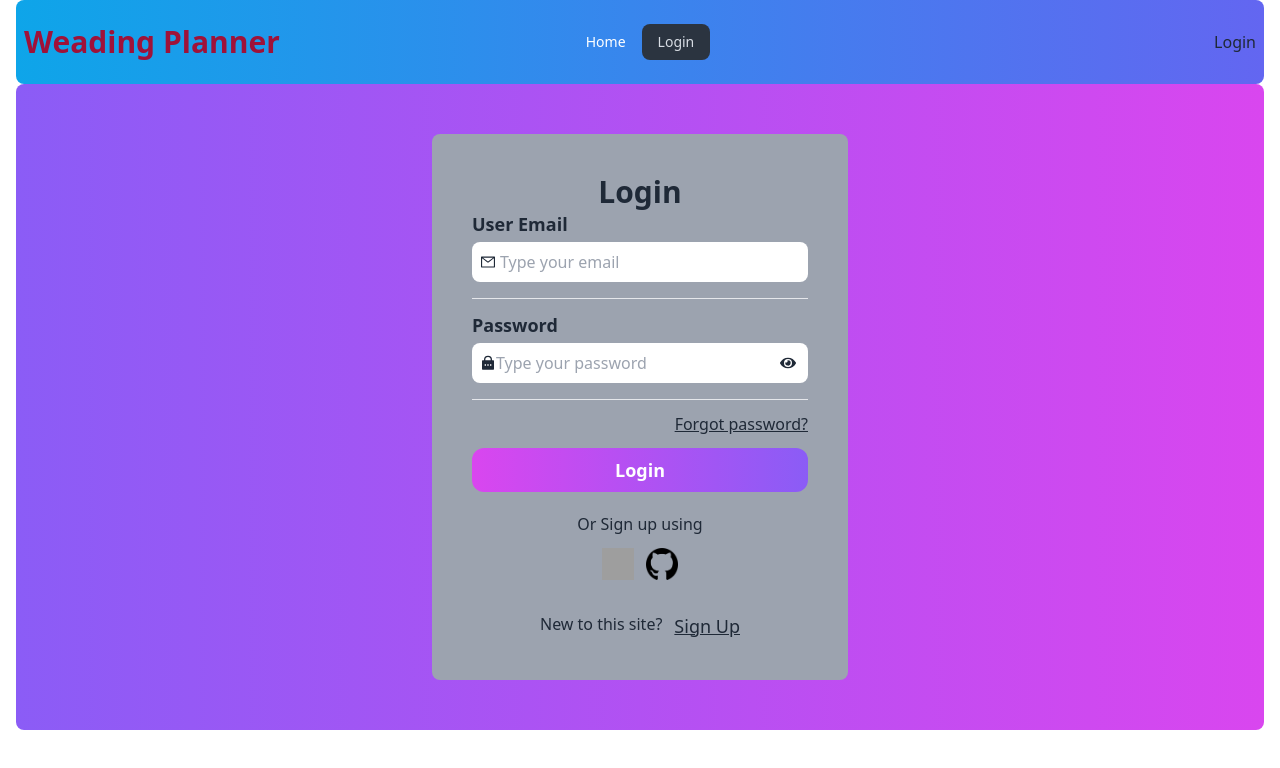
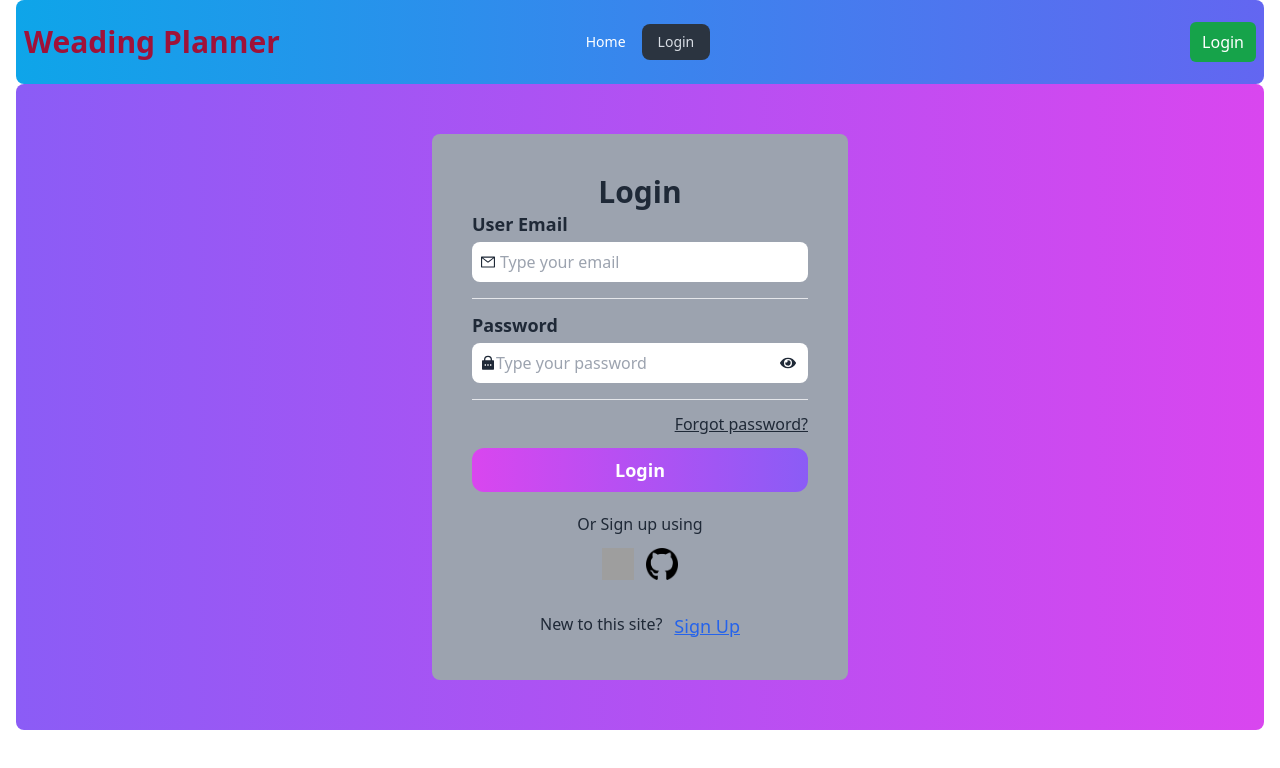
Before and after one commit to Its-Shojib/Event-Management-with-ReactAndFirebase, a React (Vite) app: page /login in a window 1280 px wide. Shown: the top 768 px of the page. Built offline with nearby package versions, Linux system fonts and the light colour scheme; no server answers; grey boxes are pictures that could not be loaded.

Commit message:
Profile Route Added

```diff
--- a/src/Components/Header.jsx
+++ b/src/Components/Header.jsx
@@ -13,6 +13,7 @@ const Header = () => {
             user && <>
                 <li><NavLink to='/about'>About</NavLink></li>
                 <li><NavLink to='/contact'>Contact</NavLink></li>
+                <li><NavLink to='/profile'>Profile</NavLink></li>
             </>
         }
         <li><NavLink to='/login'>Login</NavLink></li>
@@ -46,18 +47,22 @@ const Header = () => {
                 <div className="navbar-end">
                     {
                         user ? <>
+                            <div className="flex gap-4 items-center">
+                                <p className="text-xl font-bold">{user.displayName}</p>
                                 <div className="dropdown dropdown-end">
                                     <label tabIndex={0} className="btn btn-ghost btn-circle avatar">
                                         <div className="w-10 rounded-full">
                                             <img src={user.photoURL} />
                                         </div>
                                     </label>
-                                <ul tabIndex={0} className="menu menu-sm dropdown-content mt-3 z-[1] p-2 shadow bg-base-100 rounded-box w-52">
-                                    <li><p>{user.displayName}</p></li>
+                                    <ul tabIndex={0} className="menu menu-sm dropdown-content mt-3 z-[1] p-2 shadow rounded-box w-52">
+                                        <li><Link to='/profile'>Profile</Link></li>
                                         <li><button onClick={handleLogout}>Logout</button></li>
+
                                     </ul>
                                 </div>
-                        </> : <Link to='/login'>Login</Link>
+                            </div>
+                        </> : <Link className="bg-green-600 px-3 py-2 rounded-md text-white" to='/login'>Login</Link>
                     }
                 </div>
             </div>
--- a/src/Pages/Login.jsx
+++ b/src/Pages/Login.jsx
@@ -97,7 +97,7 @@ const Login = () => {
                 </div>
                 <div className="flex gap-3 justify-center mt-8">
                     <p>New to this site?</p>
-                    <Link className="underline text-lg" to='/register'>Sign Up</Link>
+                    <Link className="underline text-lg text-blue-600" to='/register'>Sign Up</Link>
                 </div>
             </div>
         </div>
--- /dev/null
+++ b/src/Pages/Profile.jsx
@@ -0,0 +1,10 @@
+
+const Profile = () => {
+    return (
+        <div>
+
+        </div>
+    );
+};
+
+export default Profile;
--- a/src/Pages/Register.jsx
+++ b/src/Pages/Register.jsx
@@ -107,14 +107,13 @@ const Register = () => {
 
             <p className="mt-5">Or Sign up using</p>
             <div className="flex gap-3 justify-center my-3">
-                <img className="w-8 cursor-pointer" src="/facebook.jpg" alt="" />
                 <img onClick={handleGoogleLogin} className="w-8 cursor-pointer" src="/google.jpg" alt="" />
                 <img onClick={handleGithubLogin} className="w-8 cursor-pointer" src="/GitHub-Mark.png" alt="" />
 
             </div>
             <div className="flex gap-3 justify-center mt-8">
                 <p>Already have an account?</p>
-                <Link className="underline text-lg" to='/login'>Login now</Link>
+                <Link className="underline text-lg text-blue-600" to='/login'>Login now</Link>
             </div>
         </div>
     </div>
--- a/src/Routes/MainRoute.jsx
+++ b/src/Routes/MainRoute.jsx
@@ -7,6 +7,7 @@ import Register from "../Pages/Register";
 import About from './../Pages/About';
 import Contact from './../Pages/Contact';
 import PrivateRoute from "./PrivateRoute";
+import Profile from "../Pages/Profile";
 
 
 const router = createBrowserRouter([
@@ -35,6 +36,10 @@ const router = createBrowserRouter([
                 path: "/contact",
                 element: <PrivateRoute> <Contact></Contact></PrivateRoute>
             },
+            {
+                path: "/profile",
+                element: <PrivateRoute><Profile></Profile></PrivateRoute>
+            },
         ]
     },
 ]);
```
Lines whose indentation alone changed are shown as unchanged.
